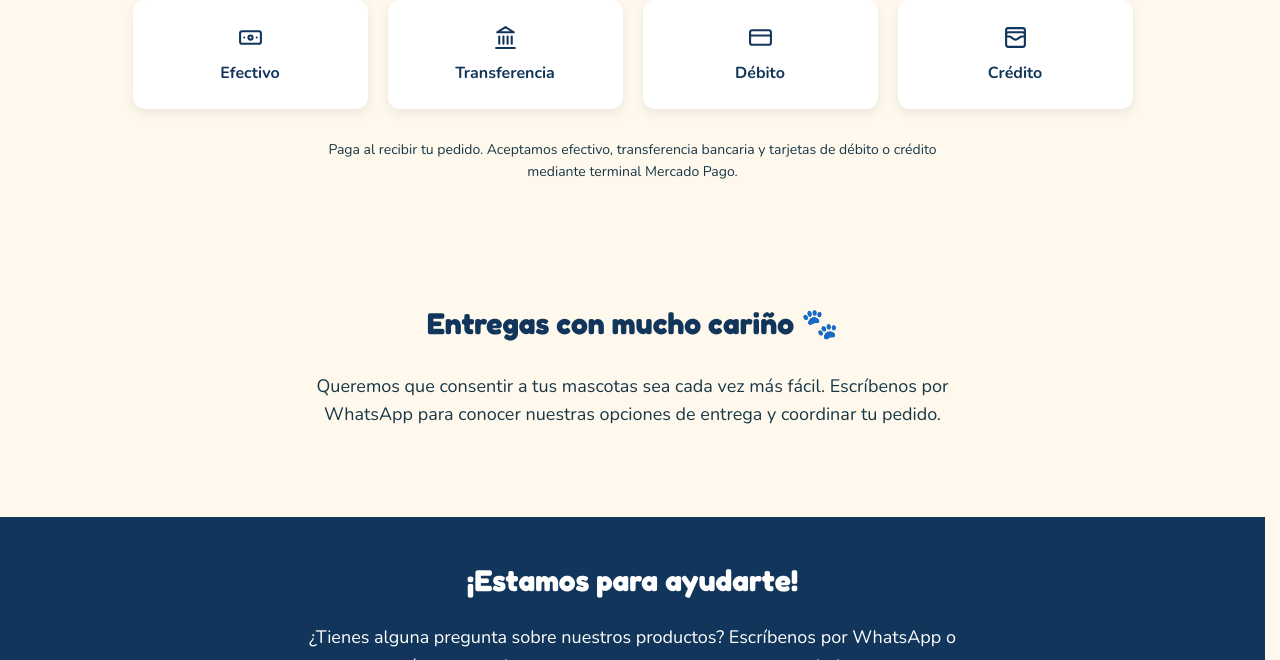
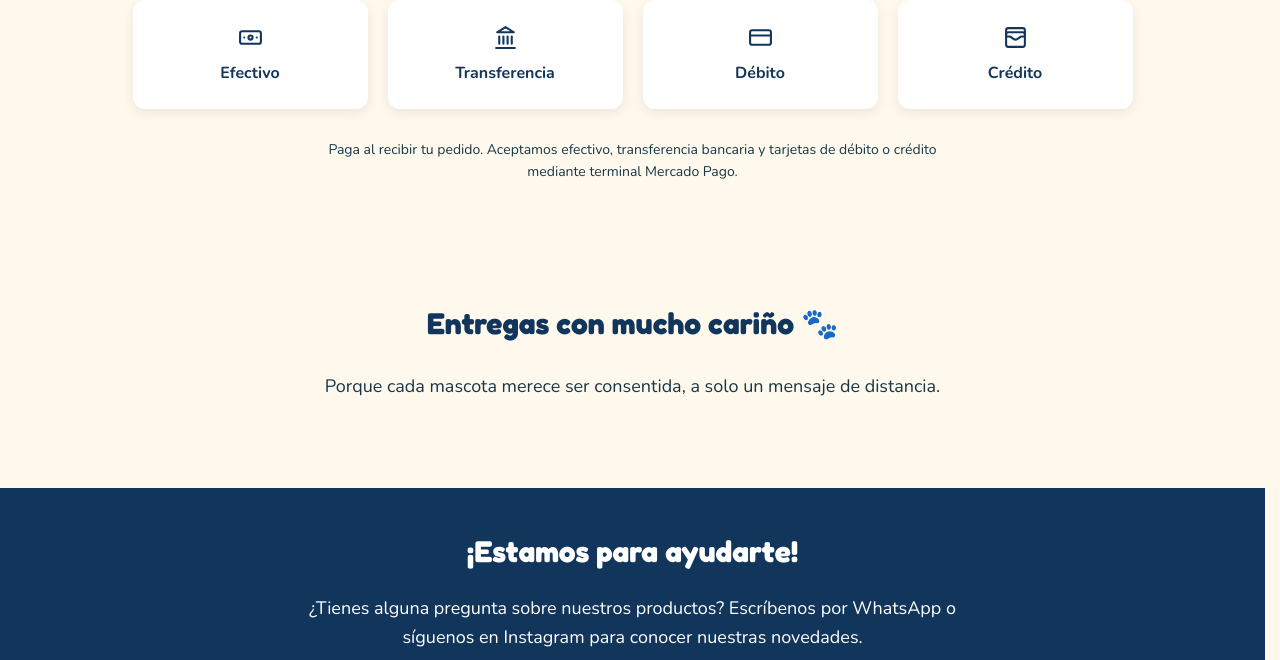
Before and after one commit to somosraizdigital/canino-y-michi, a plain HTML site: page index.html in a window 1280 px wide. Shown: the part 2197-2857 px from the top of the page. Drawn offline with nearby package versions, Linux system fonts and the light colour scheme.

Commit message:
Cambio en entregas con mucho cariño

```diff
--- a/index.html
+++ b/index.html
@@ -374,9 +374,8 @@
             <section class="entregas" id="entregas">
                 <h2>Entregas con mucho cariño 🐾</h2>
                 <p>
-                    Queremos que consentir a tus mascotas sea cada vez más fácil.
-                    Escríbenos por WhatsApp para conocer nuestras opciones de
-                    entrega y coordinar tu pedido.
+                    Porque cada mascota merece ser consentida, a solo
+                    un mensaje de distancia.
                 </p>
             </section>
 
```
